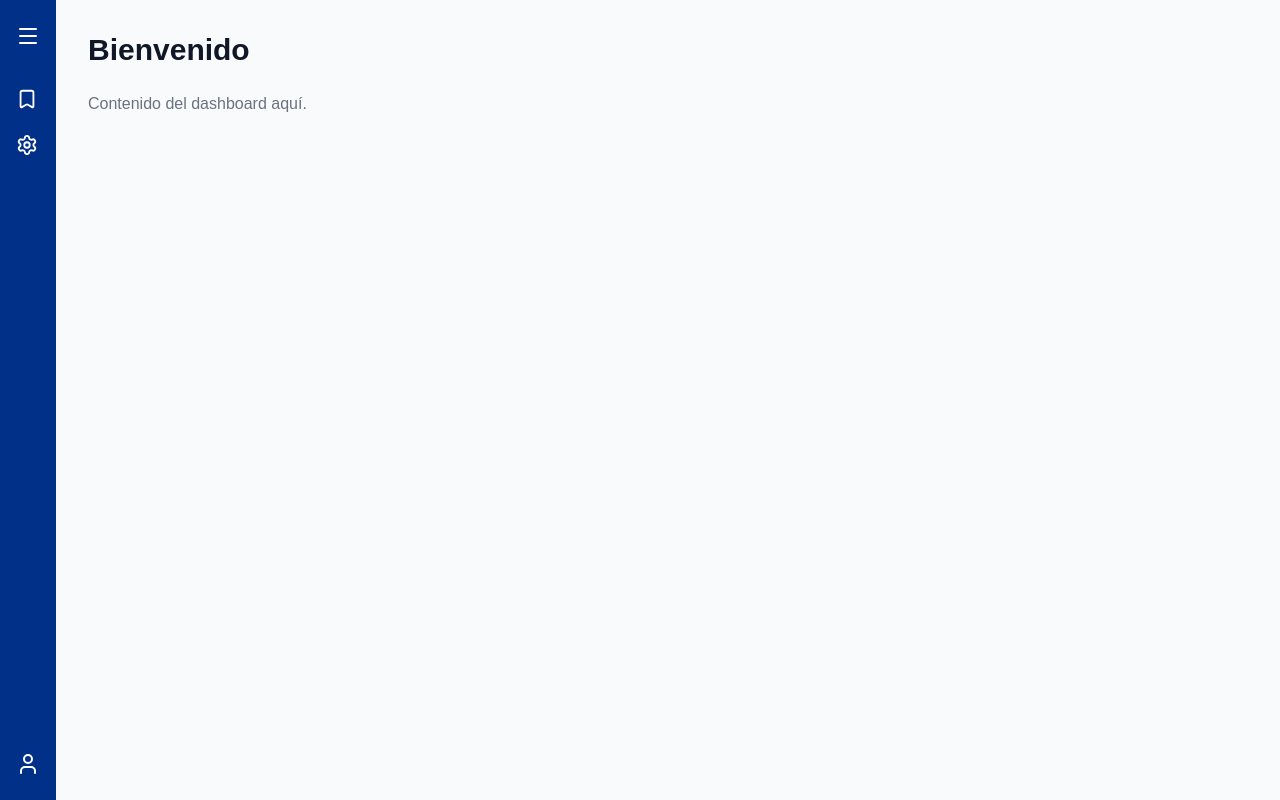
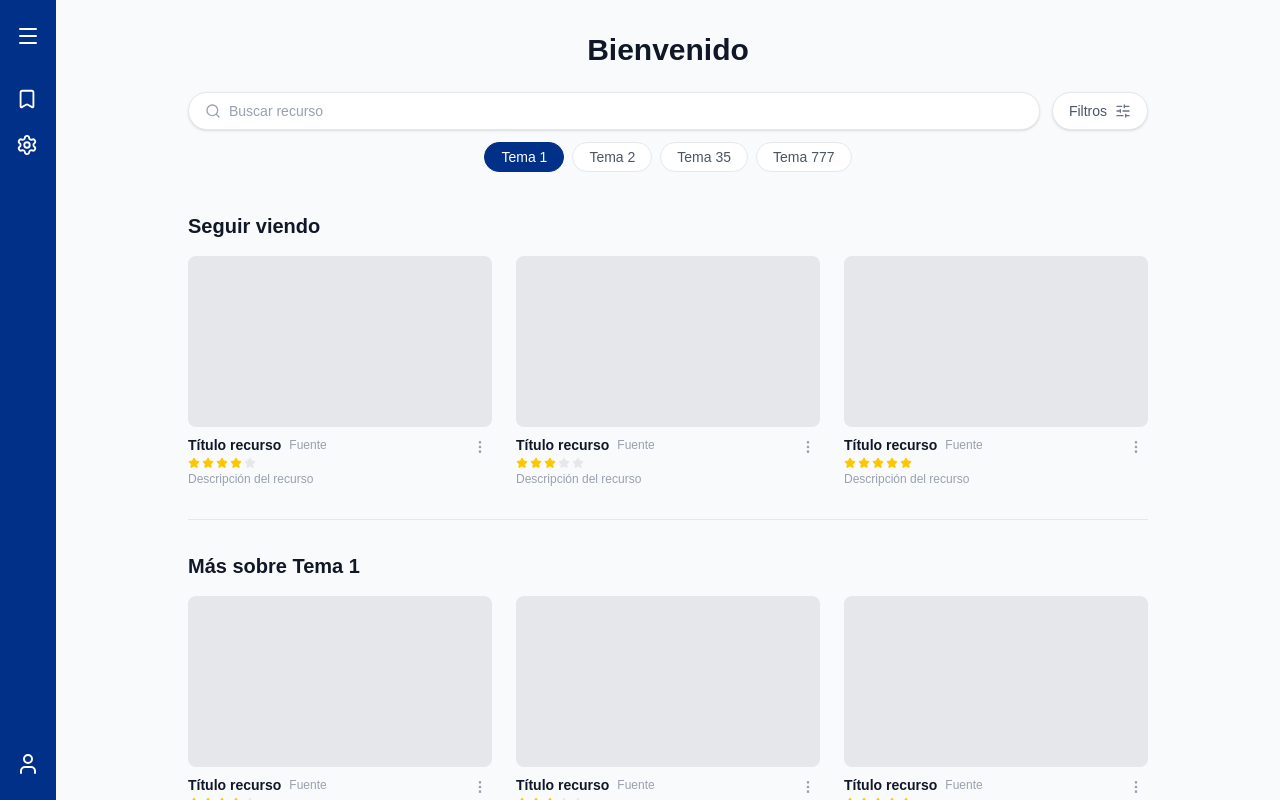
Before and after one commit to AngelSpinosa/sistema-de-apoyo, a Next.js app: page /dashboard in a window 1280 px wide. Built offline with nearby package versions, Linux system fonts and the light colour scheme.

Commit message:
Modificacion dashboard principal. Creacion de componentes para el dashboard

```diff
--- a/app/dashboard/page.tsx
+++ b/app/dashboard/page.tsx
@@ -1,8 +1,85 @@
+'use client'
+
+import BarraBusqueda from '@/components/busqueda/barra-busqueda'
+import ChipsTemas from '@/components/busqueda/chips-temas'
+import TarjetaRecurso from '@/components/recursos/tarjeta-recurso'
+import { useState } from 'react'
+
+// Datos de prueba — después vendrán de Supabase
+const TEMAS = ['Tema 1', 'Tema 2', 'Tema 35', 'Tema 777']
+
+const RECURSOS_PRUEBA = [
+  { id: '1', titulo: 'Título recurso', fuente: 'Fuente', descripcion: 'Descripción del recurso', promedio: 4 },
+  { id: '2', titulo: 'Título recurso', fuente: 'Fuente', descripcion: 'Descripción del recurso', promedio: 3 },
+  { id: '3', titulo: 'Título recurso', fuente: 'Fuente', descripcion: 'Descripción del recurso', promedio: 5 },
+]
+
 export default function DashboardPage() {
+  const [temaActivo, setTemaActivo] = useState(TEMAS[0])
+
   return (
-    <div className="p-8">
-      <h1 className="text-3xl font-bold text-gray-900 mb-6">Bienvenido</h1>
-      <p className="text-gray-500">Contenido del dashboard aquí.</p>
+    <div className="p-8 max-w-5xl mx-auto">
+
+      {/* Título */}
+      <h1 className="text-3xl font-bold text-gray-900 text-center mb-6">
+        Bienvenido
+      </h1>
+
+      {/* Barra de búsqueda */}
+      <BarraBusqueda
+        onBuscar={(t) => console.log('Buscar:', t)}
+        onFiltrar={() => console.log('Filtrar')}
+      />
+
+      {/* Chips de temas */}
+      <div className="mt-3 flex justify-center">
+        <ChipsTemas
+          temas={TEMAS}
+          temaActivo={temaActivo}
+          onSeleccionar={setTemaActivo}
+        />
+      </div>
+
+      {/* Sección: Seguir viendo */}
+      <section className="mt-10">
+        <h2 className="text-xl font-bold text-gray-900 mb-4">
+          Seguir viendo
+        </h2>
+        <div className="grid grid-cols-3 gap-6">
+          {RECURSOS_PRUEBA.map((r) => (
+            <TarjetaRecurso
+              key={r.id}
+              titulo={r.titulo}
+              fuente={r.fuente}
+              descripcion={r.descripcion}
+              promedio={r.promedio}
+              onClick={() => console.log('Ver recurso:', r.id)}
+            />
+          ))}
+        </div>
+      </section>
+
+      <hr className="my-8 border-gray-200" />
+
+      {/* Sección: Más sobre tema activo */}
+      <section>
+        <h2 className="text-xl font-bold text-gray-900 mb-4">
+          Más sobre {temaActivo}
+        </h2>
+        <div className="grid grid-cols-3 gap-6">
+          {RECURSOS_PRUEBA.map((r) => (
+            <TarjetaRecurso
+              key={r.id}
+              titulo={r.titulo}
+              fuente={r.fuente}
+              descripcion={r.descripcion}
+              promedio={r.promedio}
+              onClick={() => console.log('Ver recurso:', r.id)}
+            />
+          ))}
+        </div>
+      </section>
+
     </div>
   )
 }
--- /dev/null
+++ b/components/busqueda/barra-busqueda.tsx
@@ -0,0 +1,43 @@
+'use client'
+
+import { Search, SlidersHorizontal } from 'lucide-react'
+import { useState } from 'react'
+
+type Props = {
+  onBuscar?: (termino: string) => void
+  onFiltrar?: () => void
+}
+
+export default function BarraBusqueda({ onBuscar, onFiltrar }: Props) {
+  const [termino, setTermino] = useState('')
+
+  function handleKeyDown(e: React.KeyboardEvent) {
+    if (e.key === 'Enter') onBuscar?.(termino)
+  }
+
+  return (
+    <div className="flex items-center gap-3 w-full">
+      {/* Input */}
+      <div className="flex items-center gap-2 flex-1 bg-white border border-gray-200 rounded-full px-4 py-2 shadow-sm">
+        <Search size={16} className="text-gray-400 shrink-0" />
+        <input
+          type="text"
+          placeholder="Buscar recurso"
+          value={termino}
+          onChange={(e) => setTermino(e.target.value)}
+          onKeyDown={handleKeyDown}
+          className="flex-1 text-sm outline-none text-gray-700 placeholder-gray-400"
+        />
+      </div>
+
+      {/* Botón filtros */}
+      <button
+        onClick={onFiltrar}
+        className="flex items-center gap-2 px-4 py-2 border border-gray-200 rounded-full bg-white shadow-sm hover:bg-gray-50 transition text-sm text-gray-600"
+      >
+        Filtros
+        <SlidersHorizontal size={16} className="text-gray-500" />
+      </button>
+    </div>
+  )
+}
--- /dev/null
+++ b/components/busqueda/chips-temas.tsx
@@ -0,0 +1,30 @@
+'use client'
+
+type Props = {
+  temas: string[]
+  temaActivo?: string
+  onSeleccionar?: (tema: string) => void
+}
+
+export default function ChipsTemas({ temas, temaActivo, onSeleccionar }: Props) {
+  return (
+    <div className="flex gap-2 flex-wrap">
+      {temas.map((tema) => (
+        <button
+          key={tema}
+          onClick={() => onSeleccionar?.(tema)}
+          className={`
+            px-4 py-1 rounded-full text-sm border transition
+            ${
+              temaActivo === tema
+                ? 'bg-[#003087] text-white border-[#003087]'
+                : 'bg-white text-gray-600 border-gray-200 hover:border-[#003087] hover:text-[#003087]'
+            }
+          `}
+        >
+          {tema}
+        </button>
+      ))}
+    </div>
+  )
+}
--- /dev/null
+++ b/components/recursos/tarjeta-recurso.tsx
@@ -0,0 +1,78 @@
+import { MoreVertical, Star } from 'lucide-react'
+
+type Props = {
+  titulo: string
+  fuente: string
+  descripcion: string
+  promedio: number
+  miniatura?: string
+  onClick?: () => void
+}
+
+export default function TarjetaRecurso({
+  titulo,
+  fuente,
+  descripcion,
+  promedio,
+  miniatura,
+  onClick,
+}: Props) {
+  return (
+    <div
+      className="flex flex-col gap-2 cursor-pointer group"
+      onClick={onClick}
+    >
+      {/* Miniatura */}
+      <div className="w-full aspect-video bg-gray-200 rounded-lg overflow-hidden">
+        {miniatura ? (
+          <img
+            src={miniatura}
+            alt={titulo}
+            className="w-full h-full object-cover group-hover:scale-105 transition-transform duration-200"
+          />
+        ) : (
+          <div className="w-full h-full bg-gray-200" />
+        )}
+      </div>
+
+      {/* Info */}
+      <div className="flex items-start justify-between gap-2">
+        <div className="flex flex-col gap-0.5 flex-1 min-w-0">
+          {/* Título y fuente */}
+          <div className="flex items-center gap-2">
+            <span className="text-sm font-semibold text-gray-900 truncate">
+              {titulo}
+            </span>
+            <span className="text-xs text-gray-400 shrink-0">{fuente}</span>
+          </div>
+
+          {/* Estrellas */}
+          <div className="flex gap-0.5">
+            {[1, 2, 3, 4, 5].map((i) => (
+              <Star
+                key={i}
+                size={12}
+                className={
+                  i <= Math.round(promedio)
+                    ? 'fill-yellow-400 text-yellow-400'
+                    : 'fill-gray-200 text-gray-200'
+                }
+              />
+            ))}
+          </div>
+
+          {/* Descripción */}
+          <p className="text-xs text-gray-400 truncate">{descripcion}</p>
+        </div>
+
+        {/* Menú */}
+        <button
+          onClick={(e) => e.stopPropagation()}
+          className="p-1 rounded hover:bg-gray-100 transition shrink-0"
+        >
+          <MoreVertical size={16} className="text-gray-400" />
+        </button>
+      </div>
+    </div>
+  )
+}
```
